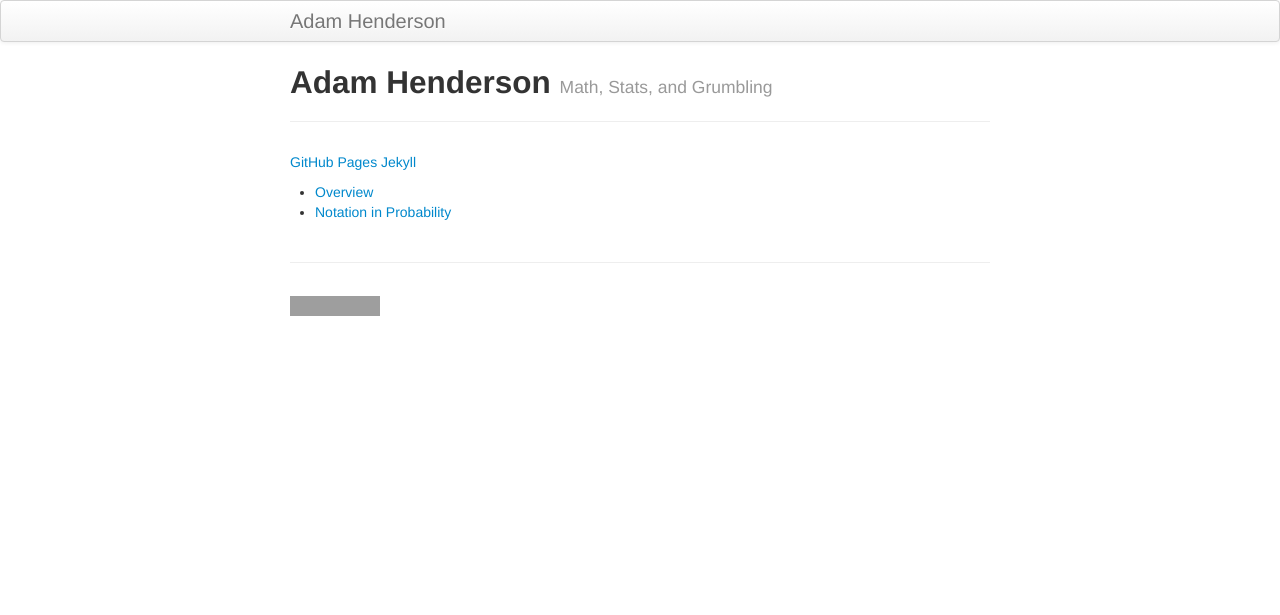
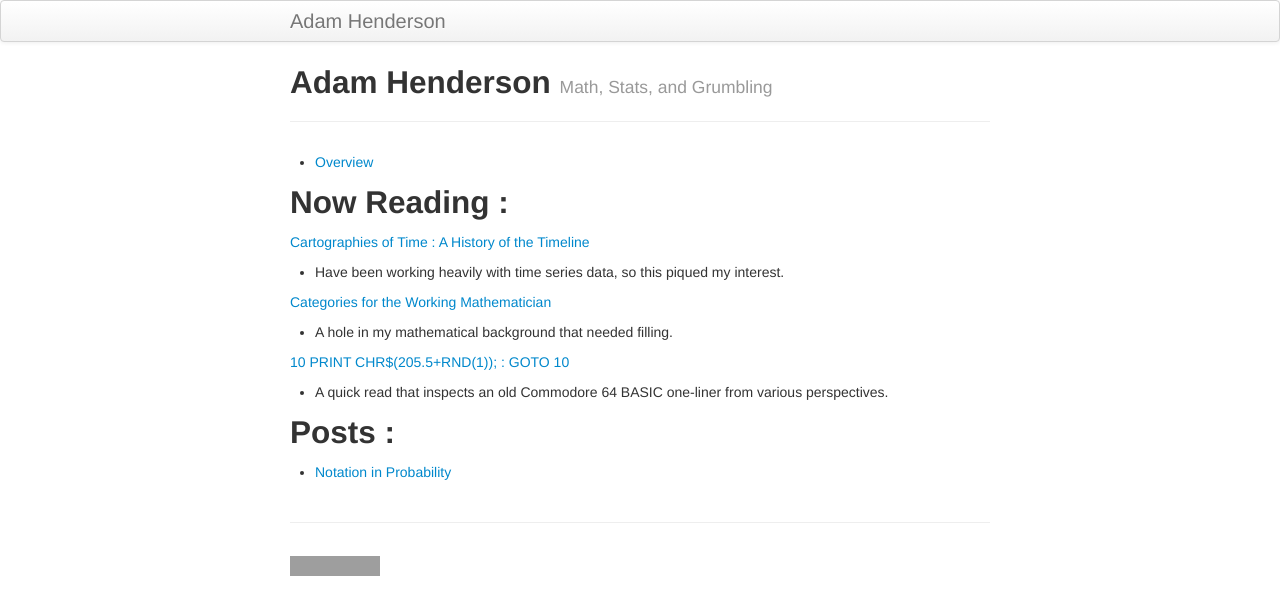
Before and after one commit to AdamDadeH/adamdadeh.github.io, a Jekyll site: the page built from index.md, in a window 1280 px wide. Shown: the top 615 px of the page. Built offline with Jekyll 4.4.1, drawn with Linux system fonts in a browser that asks for light colours; grey boxes are pictures that could not be loaded.

Commit message:
Add current activites

```diff
--- a/index.md
+++ b/index.md
@@ -5,9 +5,21 @@ tagline: Math, Stats, and Grumbling
 description: Math, Stats, and Grumbling
 ---
 
-[GitHub Pages](http://pages.github.com)
-[Jekyll](http://jekyllrb.com/)
+- [Overview](pages/overview.html)
 
+Now Reading :
+-------------
 
-- [Overview](pages/overview.html)
+[Cartographies of Time : A History of the Timeline](https://www.amazon.com/Cartographies-Time-Timeline-Daniel-Rosenberg/dp/1616890584)
+  * Have been working heavily with time series data, so this piqued my interest.
+
+[Categories for the Working Mathematician](https://en.wikipedia.org/wiki/Categories_for_the_Working_Mathematician)
+  * A hole in my mathematical background that needed filling.
+
+[10 PRINT CHR$(205.5+RND(1)); : GOTO 10](http://10print.org)
+  * A quick read that inspects an old Commodore 64 BASIC one-liner from various perspectives.
+
+Posts :
+--------------
+
 - [Notation in Probability](pages/probability_notation.html)
```
Also changed, not shown: pages/probability_notation.md (+2 -2 lines).
